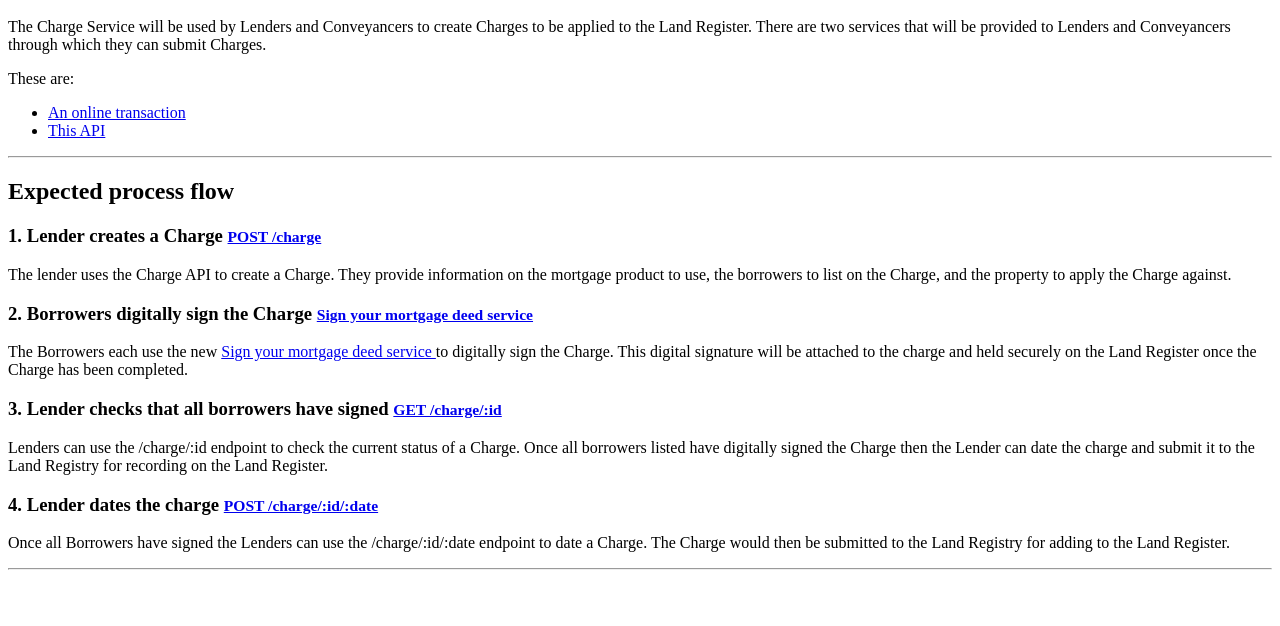
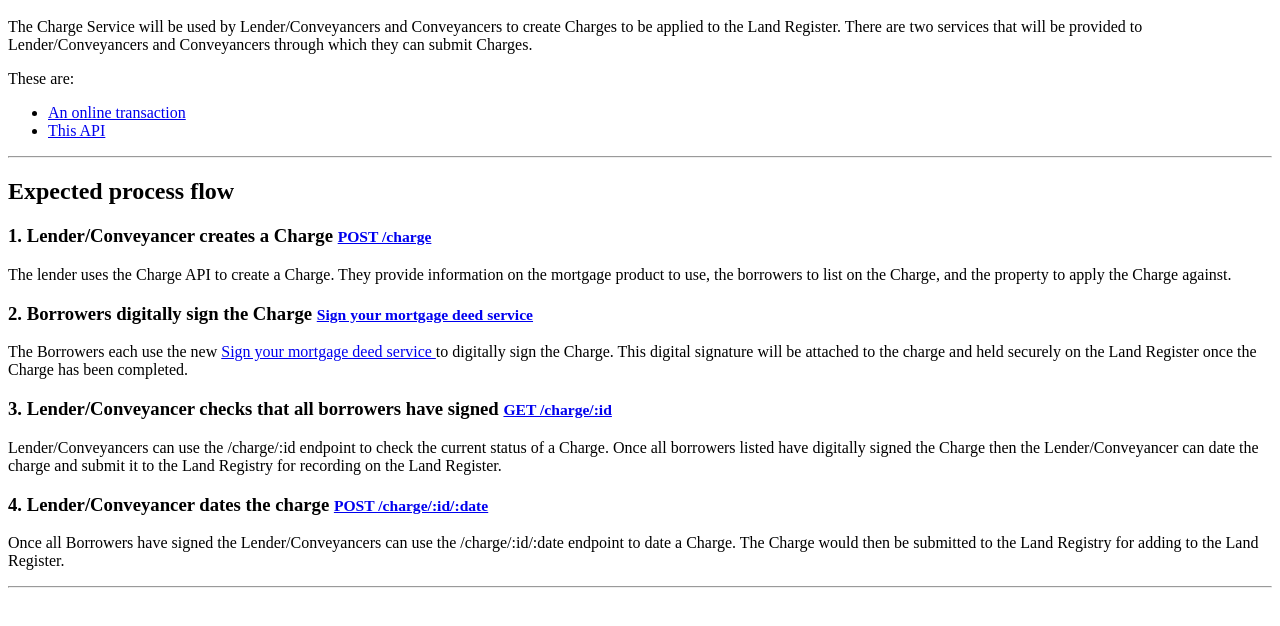
Before and after one commit to LandRegistry/charges-api-prototype, a website: page views/index.html in a window 1280 px wide. Shown: the part 48-674 px from the top of the page. Drawn offline with Linux system fonts and the light colour scheme.

Commit message:
wording to not annoy conveyancers and default new charges to not signed

```diff
--- a/views/index.html
+++ b/views/index.html
@@ -1,9 +1,9 @@
 <h1>Charge API</h1>
 
 <p>
-  The Charge Service will be used by Lenders and Conveyancers to create Charges
+  The Charge Service will be used by Lender/Conveyancers and Conveyancers to create Charges
   to be applied to the Land Register. There are two services that will be
-  provided to Lenders and Conveyancers through which they can submit Charges.
+  provided to Lender/Conveyancers and Conveyancers through which they can submit Charges.
 </p>
 <label>These are:</label>
 <ul>
@@ -19,7 +19,7 @@
 
 <h2>Expected process flow</h2>
 <h3>
-  1. Lender creates a Charge
+  1. Lender/Conveyancer creates a Charge
   <small><a href="/explorer/charge/post">POST /charge</a></small>
 </h3>
 <p>
@@ -43,21 +43,21 @@
   completed.
 </p>
 <h3>
-  3. Lender checks that all borrowers have signed
+  3. Lender/Conveyancer checks that all borrowers have signed
   <small><a href="/explorer/charge/:id/get">GET /charge/:id</a></small>
 </h3>
 <p>
-  Lenders can use the /charge/:id endpoint to check the current status of a
+  Lender/Conveyancers can use the /charge/:id endpoint to check the current status of a
   Charge. Once all borrowers listed have digitally signed the Charge then the
-  Lender can date the charge and submit it to the Land Registry for recording on
+  Lender/Conveyancer can date the charge and submit it to the Land Registry for recording on
   the Land Register.
 </p>
 <h3>
-  4. Lender dates the charge
+  4. Lender/Conveyancer dates the charge
   <small><a href="/explorer/charge/:id/:date/post">POST /charge/:id/:date</a></small>
 </h3>
 <p>
-  Once all Borrowers have signed the Lenders can use the /charge/:id/:date
+  Once all Borrowers have signed the Lender/Conveyancers can use the /charge/:id/:date
   endpoint to date a Charge. The Charge would then be submitted to the Land
   Registry for adding to the Land Register.
 </p>
```
Also changed, not shown: views/enact/index.html (+1 -1 lines).
